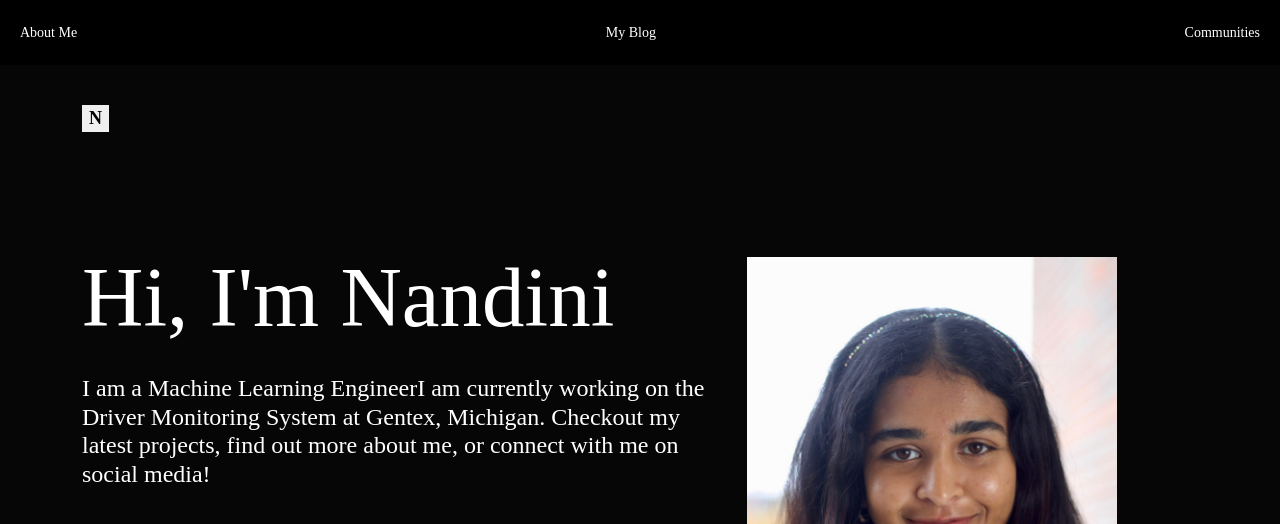
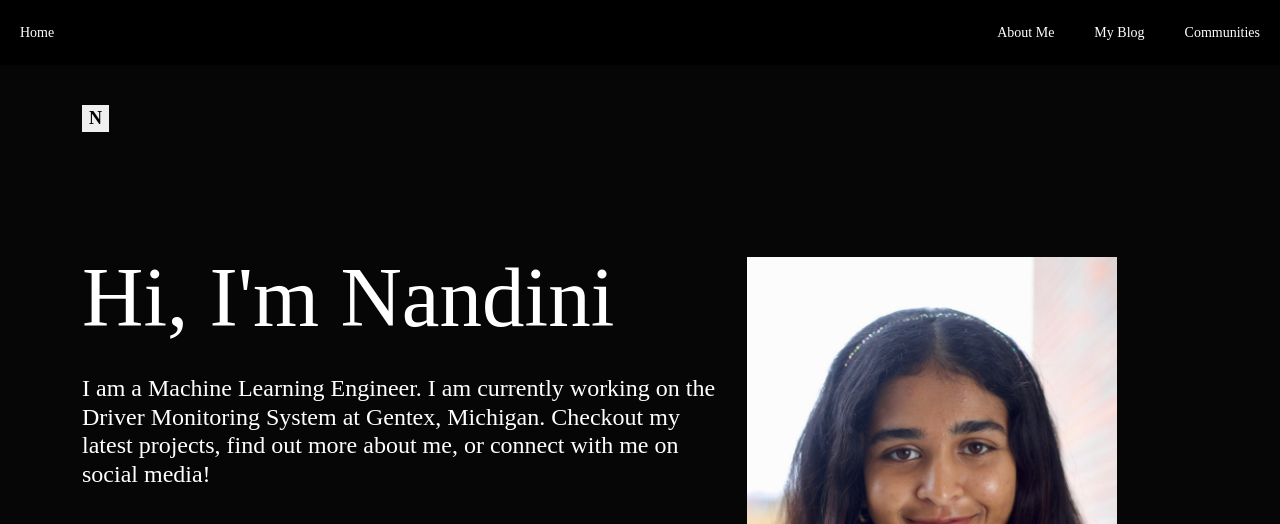
Before and after one commit to tenglina/my_portfolio, a plain HTML site: page index.html in a window 1280 px wide. Shown: the top 524 px of the page. Drawn offline with nearby package versions, Linux system fonts and the light colour scheme.

Commit message:
update menu bar

```diff
--- a/assets/css/main.css
+++ b/assets/css/main.css
@@ -47,22 +47,28 @@ svg,img { max-width: 100%; height: auto; }
 .navbar {
 	background-color: #000000;
 	overflow: hidden;
-	text-align: right; /* Align text to the right */
-	width: 100%;
 }
 
 .navbar a {
-	display: inline-block;
 	color: white;
 	text-align: center;
 	padding: 14px 20px;
 	text-decoration: none;
-
+	float: right;
 }
 
 .navbar a:hover {
 	background-color: #ffffff;
 	color: black;
+}
+
+.navbar a.active {
+	background-color: #ffb0f1;
+	color: white;
+}
+
+.navbar-right{
+	float:right;
 }
 
 /*-----------------------------------------------------------------
@@ -126,14 +132,12 @@ svg,img { max-width: 100%; height: auto; }
 /*-----------------------------------------------------------------
   6. >>> Section Header Style
 ----------------------------------------------------------------*/
-
 .section-header {
 	font-family: 'Times New Roman', Times, serif;
 	font-size: 70px;
 	text-align: center;
 	padding: 70px;
 }
-
 /*-----------------------------------------------------------------
   6. >>> Email Style
 ----------------------------------------------------------------*/
--- a/index.html
+++ b/index.html
@@ -17,9 +17,12 @@
   </head>
   <body>
     <div class="navbar">
-      <a href="#about">About Me</a>
-      <a href="#blog">My Blog</a>
-      <a href="#communities">Communities</a>
+      <a href="#home">Home</a>
+      <div class="navbar-right">
+        <a href="#communities">Communities</a>
+        <a href="https://medium.com/@nandinitengli" target="_blanck">My Blog</a>
+        <a href="#about me">About Me</a>
+      </div>
     </div>
     <!-- header -->
     <header class="ds-header">
@@ -40,7 +43,7 @@
               </h1>
               <h4>
                 <br>
-                I am a Machine Learning EngineerI am currently working on the Driver Monitoring System at Gentex, Michigan.
+                I am a Machine Learning Engineer. I am currently working on the Driver Monitoring System at Gentex, Michigan.
                 Checkout my latest projects, find out more about me, or connect with me on social media!
                 <br>
               </h4>
@@ -86,8 +89,6 @@
         </a>
       </div>
     </div>
-
-
     <!-- contact -->
     <section class="ds-email-section">
        <div class="container">
@@ -95,17 +96,11 @@
           <a href="mailto:nandini.tengli@gmail.com">nandini.tengli@gmail.com</a>
        </div>
     </section>
-
-
-
     <!-- footer -->
     <footer class="ds-footer">
       <div class="container">
         <span class="ds-copyright">© 2024 All right reserved. <br><a href="nandinitengli.com" target="_blank"></span>
       </div>
     </footer>
-
-
-
   </body>
 </html>
```
